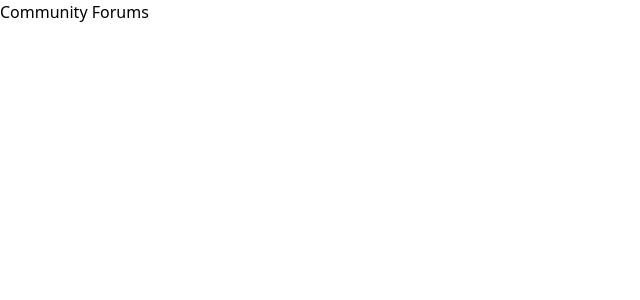
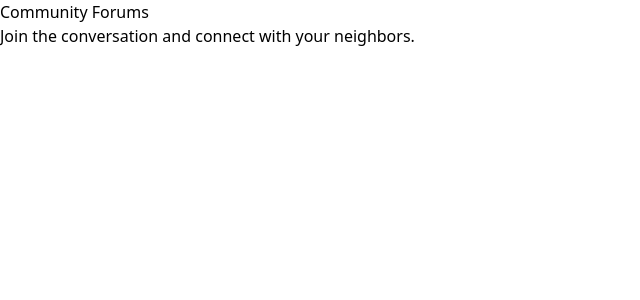
Before and after one commit to BenedictJoachim/mwenyeji-link, a React (Vite) app: page /forums in a window 1280 px wide. Shown: the top 300 px of the page, without its empty margins (0-640 px from the left). Built offline with nearby package versions, Linux system fonts and the light colour scheme.

Commit message:
Building basic structure for community forum page

```diff
--- a/src/pages/CommunityForums.jsx
+++ b/src/pages/CommunityForums.jsx
@@ -1,8 +1,9 @@
 const CommunityForums = () => {
   return (
-    <div>
-      <h1>Community Forums</h1>
-      {/* Implement forums here */}
+    <div className="container mx-auto p-4">
+      <h1 className="text-3xl font-bold mb-4">Community Forums</h1>
+      <p>Join the conversation and connect with your neighbors.</p>
+      {/* Implement forums functionality here */}
     </div>
   );
 };
```
